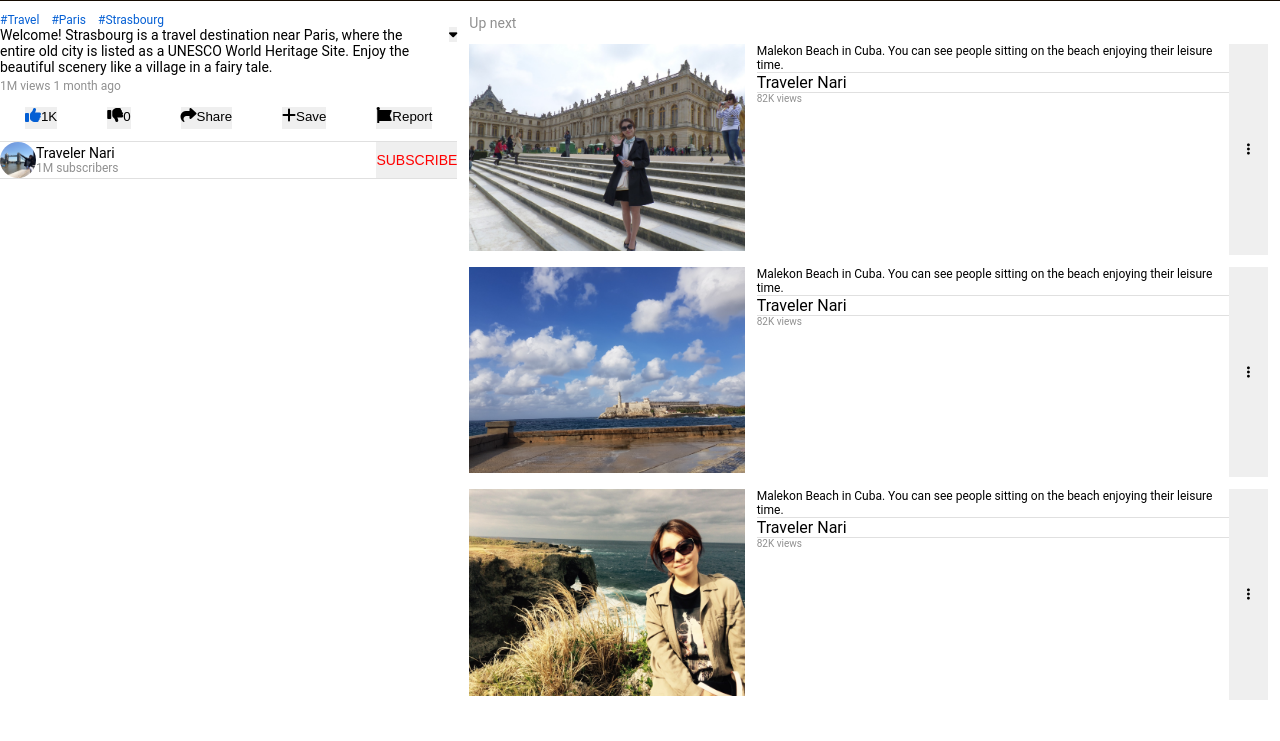
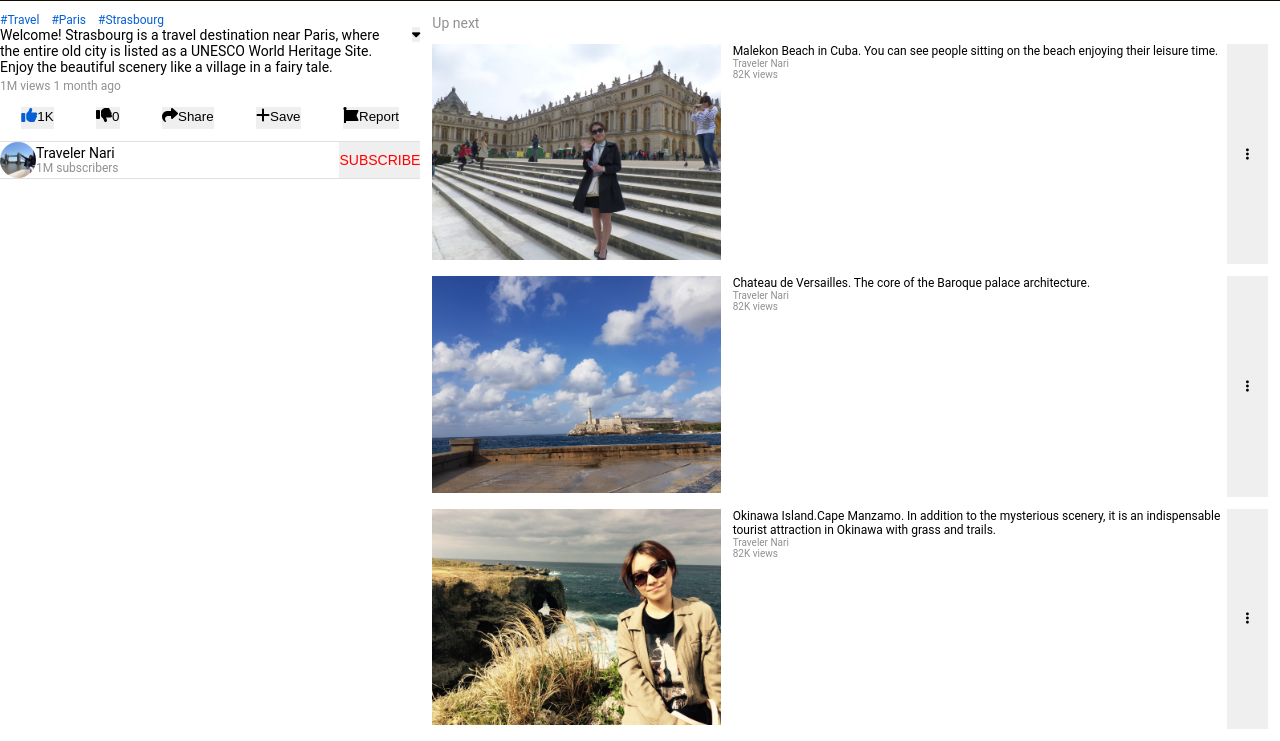
Before and after one commit to sseul1111/CloneCoding, a plain HTML site: page index.html in a window 1280 px wide. Shown: the part 548-1289 px from the top of the page. Before the commit the page ends 1260 px from the top, so only its background shows below. Drawn offline with Linux system fonts and the light colour scheme.

Commit message:
Modify texts

```diff
--- a/index.html
+++ b/index.html
@@ -75,7 +75,7 @@
                     <div class="img"><img src="image/image03.jpg" alt=""></div>
                     <div class="info">
                         <span class="title">Malekon Beach in Cuba. You can see people sitting   on the beach enjoying their leisure time.</span>
-                        <span class="channel">Traveler Nari</span>
+                        <span class="name">Traveler Nari</span>
                         <span class="views">82K views</span>
                     </div>
                     <button class="moreBtn"><i class="fas fa-ellipsis-v"></i></button>
@@ -83,8 +83,8 @@
                 <li class="item">
                     <div class="img"><img src="image/image02.jpg" alt=""></div>
                     <div class="info">
-                        <span class="title">Malekon Beach in Cuba. You can see people sitting   on the beach enjoying their leisure time.</span>
-                        <span class="channel">Traveler Nari</span>
+                        <span class="title">Chateau de Versailles. The core of the Baroque palace architecture.</span>
+                        <span class="name">Traveler Nari</span>
                         <span class="views">82K views</span>
                     </div>
                     <button class="moreBtn"><i class="fas fa-ellipsis-v"></i></button>
@@ -92,8 +92,8 @@
                 <li class="item">
                     <div class="img"><img src="image/image04.jpg" alt=""></div>
                     <div class="info">
-                        <span class="title">Malekon Beach in Cuba. You can see people sitting   on the beach enjoying their leisure time.</span>
-                        <span class="channel">Traveler Nari</span>
+                        <span class="title">Okinawa Island.Cape Manzamo. In addition to the mysterious scenery, it is an indispensable tourist attraction in Okinawa with grass and trails.</span>
+                        <span class="name">Traveler Nari</span>
                         <span class="views">82K views</span>
                     </div>
                     <button class="moreBtn"><i class="fas fa-ellipsis-v"></i></button>
```
